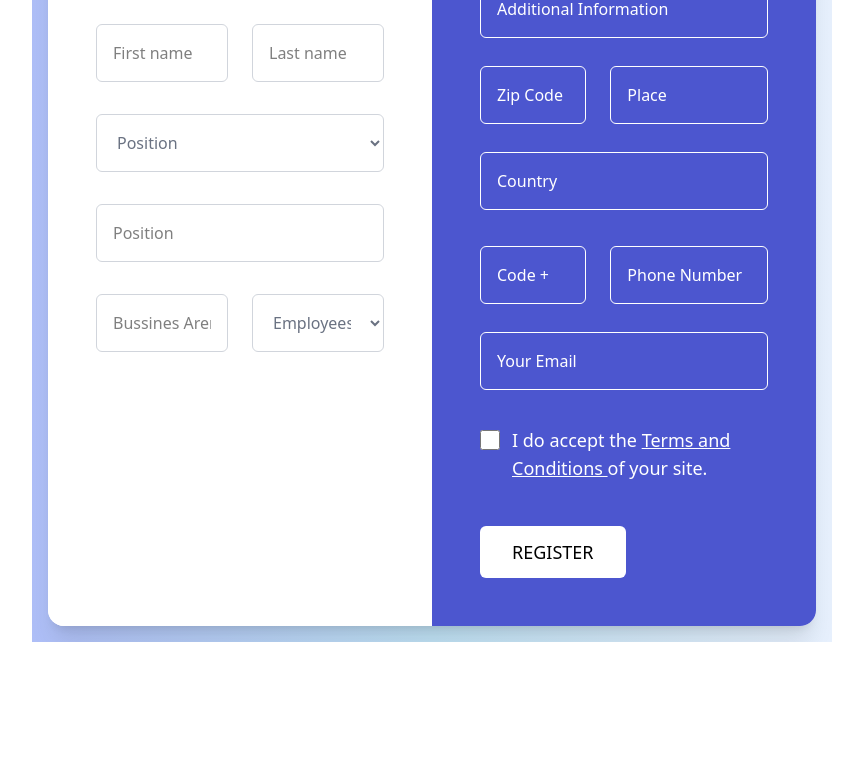
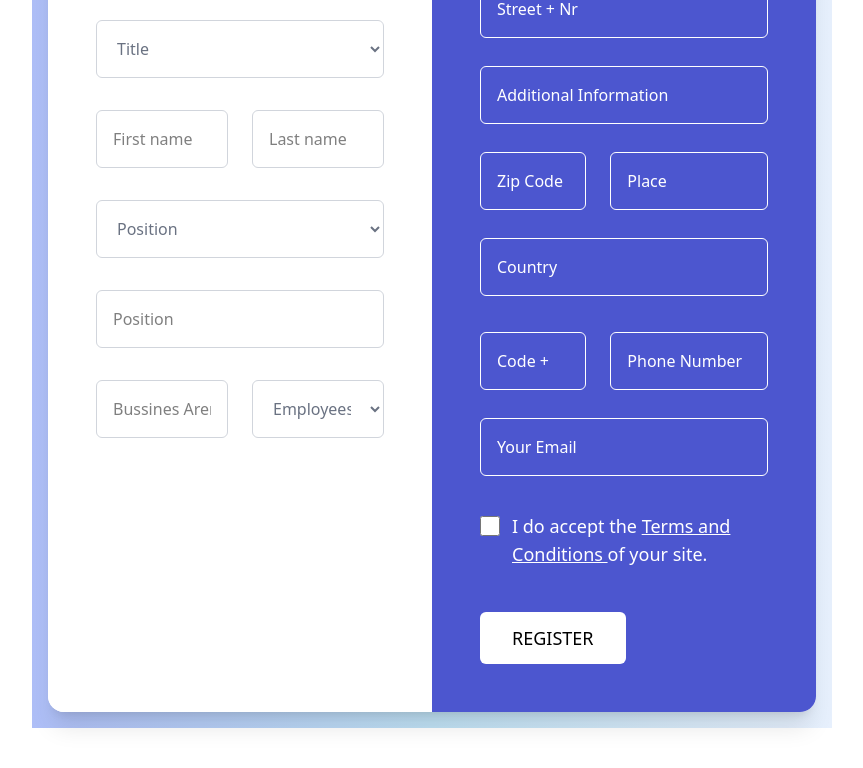
Before and after one commit to dhiraj-jatav-seaflux/training, a website: page tailwind-practice/index.html in a window 1280 px wide. Shown: the part 204-972 px from the top of the page, without its empty margins (208-1071 px from the left). Before the commit the page ends 846 px from the top, so only its background shows below. Drawn offline with Linux system fonts and the light colour scheme.

Commit message:
fix: Fix height

```diff
--- a/tailwind-practice/index.html
+++ b/tailwind-practice/index.html
@@ -7,7 +7,7 @@
     <link rel="stylesheet" href="./output.css">
   </head>
   <body>
-    <div class="h-screen w-full sm:p-10 flex items-center justify-center sm:px-60">
+    <div class="h-full w-full sm:p-10 flex items-center justify-center sm:px-60">
           <div class="min-h-full rounded-t-md w-full flex bg-linear-to-r from-[#aebef7] via-[#bfe1f4] to-[#e7f0fd] items-center justify-center p-4">
             <form class="bg-white w-full max-w-7xl flex flex-col lg:flex-row rounded-2xl shadow-xl overflow-hidden">
               <div class="bg-white w-full lg:w-1/2 p-8 md:p-10 lg:p-12">
```
